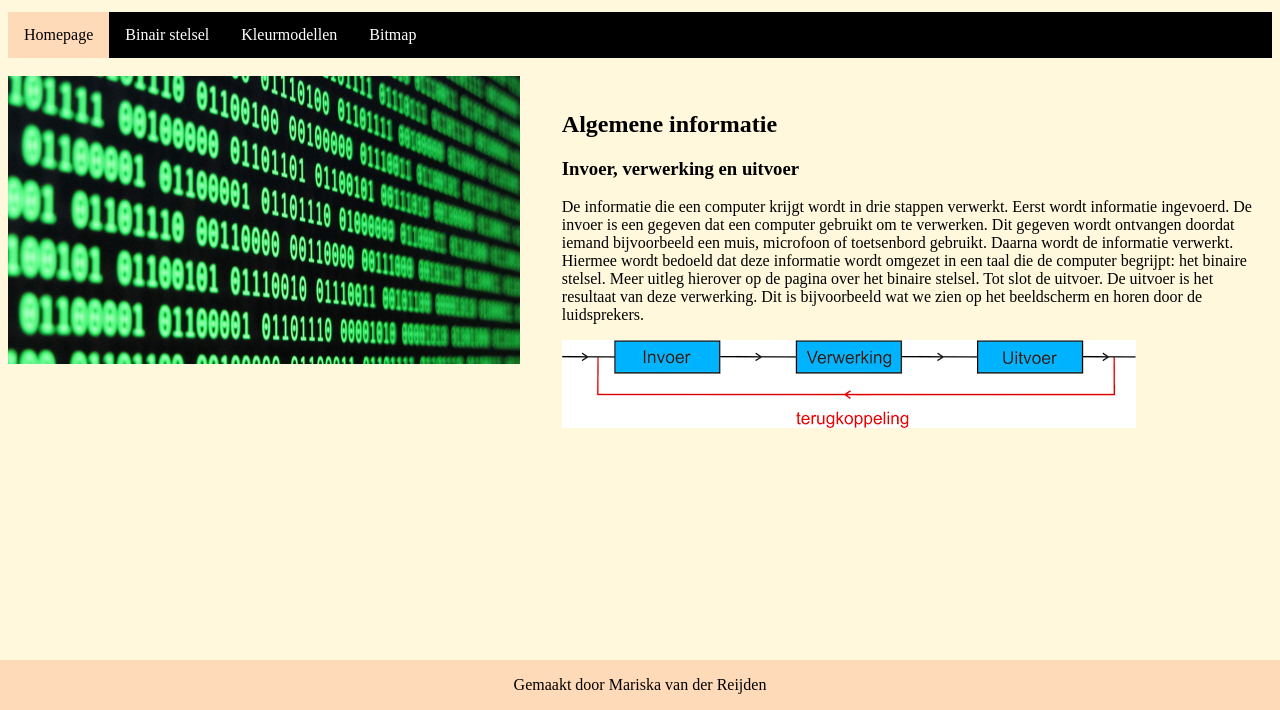
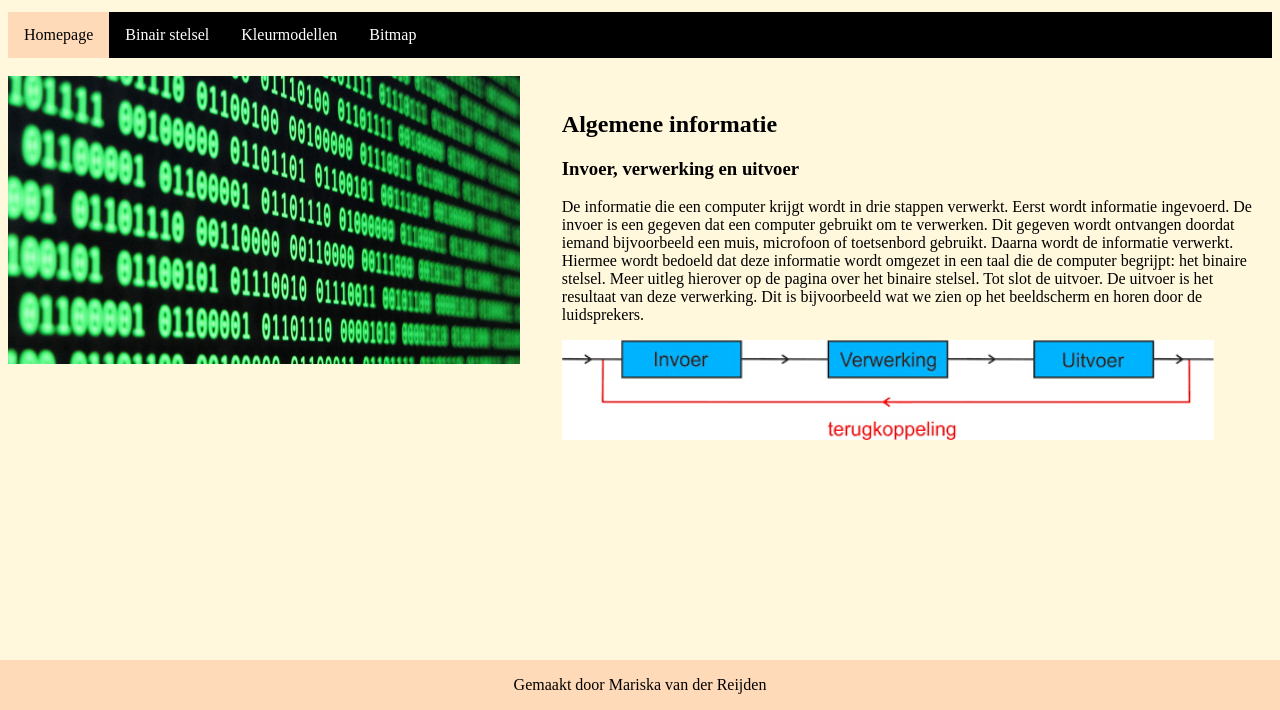
Before and after one commit to Mariskavdr/Mariskavdr.github.io, a plain HTML site: page index.html in a window 1280 px wide. Shown: the part 90-800 px from the top of the page. Drawn offline with Linux system fonts and the light colour scheme.

Commit message:
class toegevoegd

```diff
--- a/index.html
+++ b/index.html
@@ -36,7 +36,7 @@
         en horen door de luidsprekers.
         </p>
 
-    <img src="driestappen.png" alt="Afbeelding invoer, verwerking, uitvoer"`> <!--hiermee wordt een afbeelding toegevoegd.-->
+    <img class="img2" src="driestappen.png" alt="Afbeelding invoer, verwerking, uitvoer"`> <!--hiermee wordt een afbeelding toegevoegd.-->
     </div>
 
     </body> <!--einde body-->
```
